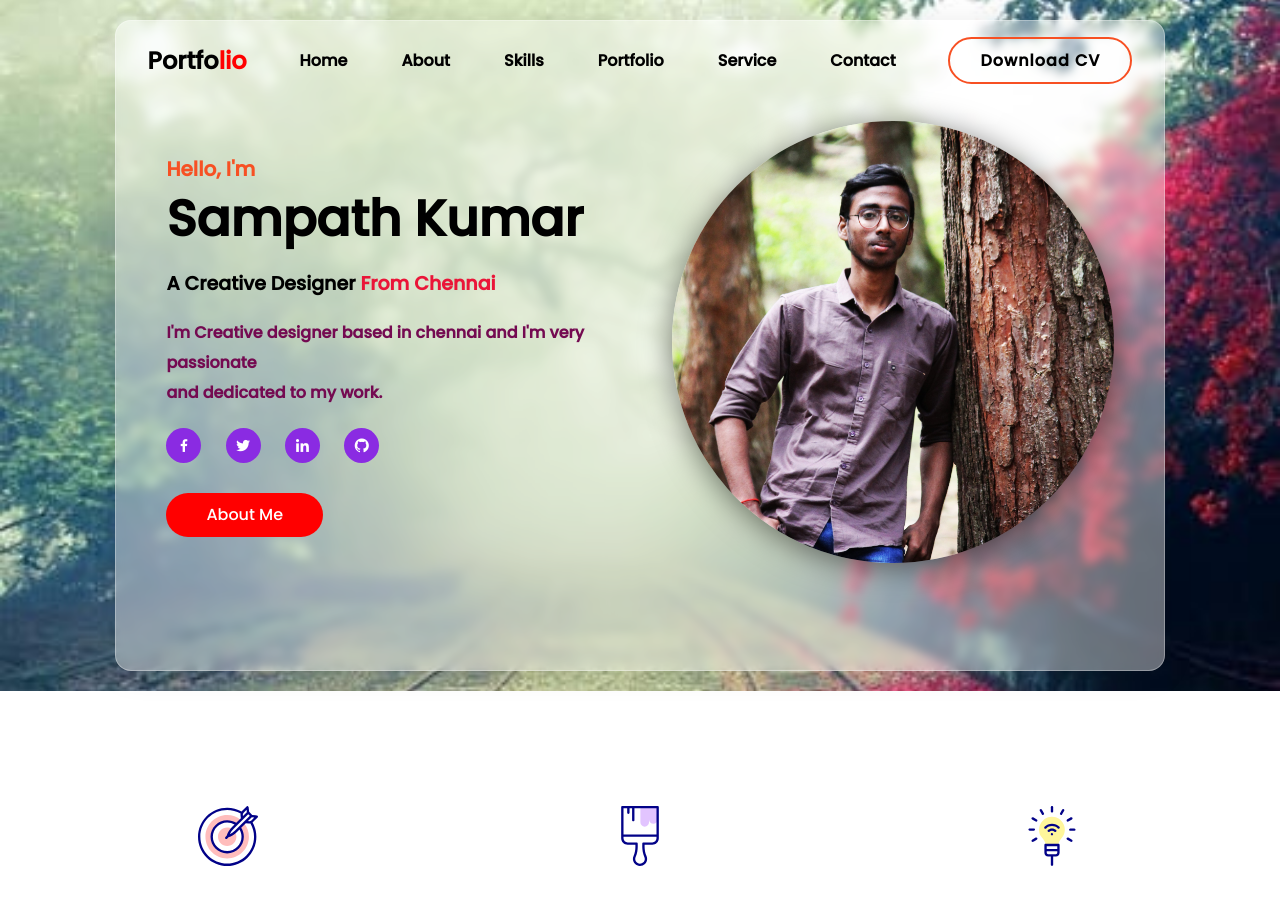
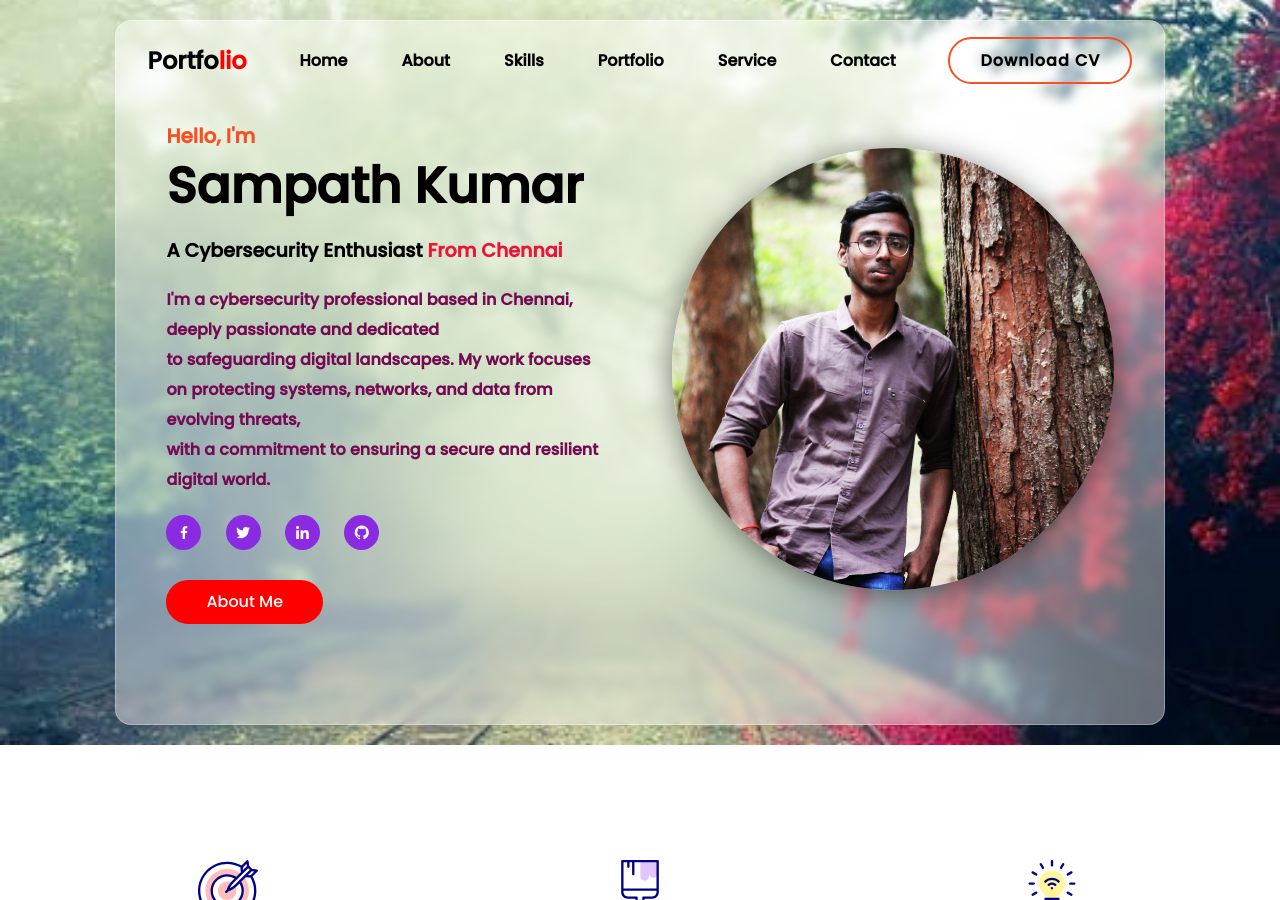
Before and after one commit to sampath-code04/sampath-code04.github.io, a Jekyll site: the page index.html, which Jekyll copies as it is, in a window 1280 px wide and 900 px high. Built offline with Jekyll 4.4.1, drawn with Linux system fonts in a browser that asks for light colours.

Commit message:
Update index.html

```diff
--- a/index.html
+++ b/index.html
@@ -39,9 +39,10 @@
                 <div class="home-text">
                     <h3>Hello, I'm</h3>
                     <h1>Sampath Kumar</h1>
-                    <h5>A Creative Designer <span>From Chennai</span></h5>
-                    <p>I'm Creative designer based in chennai  and I'm very passionate  <br> and
-                    dedicated to my work.</p>
+                    <h5>A Cybersecurity Enthusiast <span>From Chennai</span></h5>
+                    <p>I'm a cybersecurity professional based in Chennai, deeply passionate and dedicated <br> to safeguarding digital landscapes.
+			    My work focuses on protecting systems, networks, and data from evolving threats,<br> with a commitment to ensuring a secure and resilient digital world.
+                    </p>
                     <div class="social">
                         <a href="https://www.facebook.com" target="_blank"><i class='bx bxl-facebook'></i></a>
                         <a href="https://www.twitter.com" target="_blank"><i class='bx bxl-twitter' ></i></a>
```
